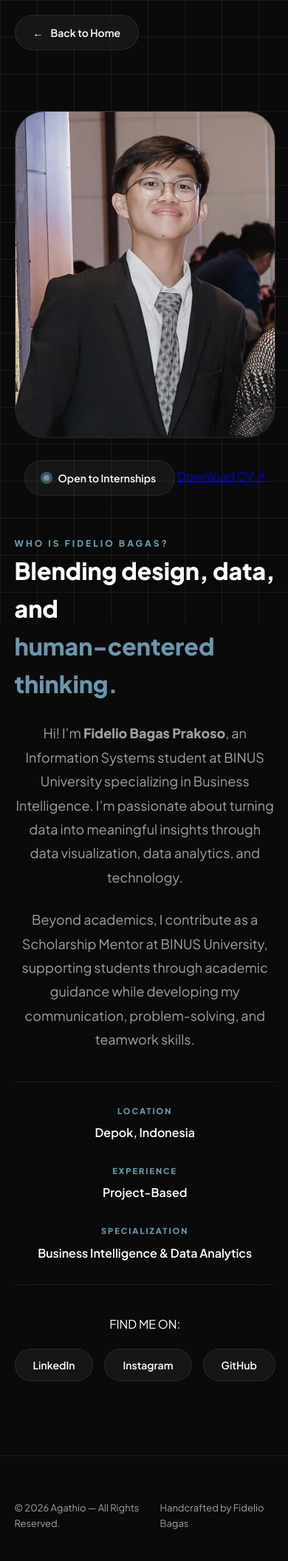
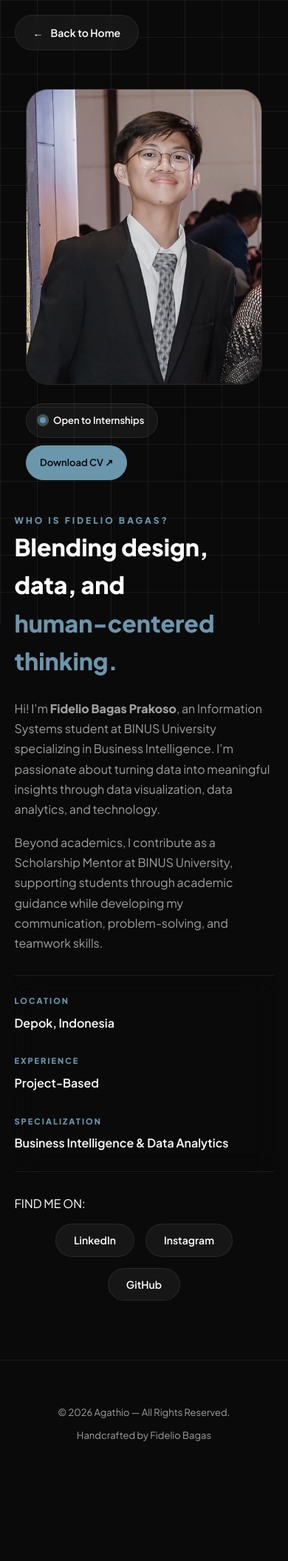
Before and after one commit to Agathow/agathio, a PHP site: page /about.html in a window 390 px wide. Shown: the whole page at 74% size. After the commit the page ends 1948 px from the top, so only its background shows below. Run offline with PHP 8.4, Linux system fonts and the light colour scheme.

Commit message:
update 19-09

```diff
--- a/about.css
+++ b/about.css
@@ -1,6 +1,7 @@
 /* ==========================================================================
    1. VARIABLES & RESET
    ========================================================================== */
+
 :root {
     --bg-dark: #0a0a0a;
     --accent-blue: #6A97AC;
@@ -35,9 +36,11 @@ body {
     opacity: 0.8;
 }
 
+
 /* ==========================================================================
-   2. BACK BUTTON NAVIGATION
+   2. BACK BUTTON
    ========================================================================== */
+
 .back-navigation {
     position: fixed;
     top: 40px;
@@ -76,9 +79,11 @@ body {
     transform: translateX(-3px);
 }
 
+
 /* ==========================================================================
-   3. ABOUT CONTENT LAYOUT
+   3. ABOUT CONTENT
    ========================================================================== */
+
 .about-page {
     padding-top: 150px;
     max-width: 1250px;
@@ -88,14 +93,15 @@ body {
 
 .about-grid {
     display: grid;
-    grid-template-columns: 1fr 1.2fr;
-    gap: 80px;
+    grid-template-columns: 360px 1fr;
+    gap: 60px;
     align-items: start;
 }
 
 .about-photo-wrapper {
     width: 100%;
     aspect-ratio: 4 / 5;
+    max-height: 450px;
     background: var(--glass);
     border: 1px solid var(--border);
     border-radius: 40px;
@@ -116,22 +122,39 @@ body {
     transform: scale(1.05);
 }
 
+
+/* ==========================================================================
+   4. STATUS + CV
+   ========================================================================== */
+
+.status-wrapper {
+    display: flex;
+    flex-direction: row;
+    align-items: center;
+    justify-content: flex-start;
+    gap: 10px;
+    width: 100%;
+    margin-top: 25px;
+}
+
 .status-badge {
     display: inline-flex;
     align-items: center;
-    gap: 12px;
+    justify-content: center;
+    gap: 10px;
     background: var(--glass);
     border: 1px solid var(--border);
-    padding: 12px 25px;
+    padding: 12px 18px;
     border-radius: 100px;
-    margin-top: 30px;
-    font-size: 14px;
+    font-size: 13px;
     font-weight: 600;
+    white-space: nowrap;
 }
 
 .live-dot {
     width: 8px;
     height: 8px;
+    flex-shrink: 0;
     background: var(--accent-blue);
     border-radius: 50%;
     position: relative;
@@ -147,31 +170,84 @@ body {
 }
 
 @keyframes livePulse {
-    0% { transform: scale(1); opacity: 1; }
-    100% { transform: scale(3); opacity: 0; }
+    0% {
+        transform: scale(1);
+        opacity: 1;
+    }
+
+    100% {
+        transform: scale(3);
+        opacity: 0;
+    }
 }
 
-/* Typography & Content */
-.tag { color: var(--accent-blue); font-weight: 800; letter-spacing: 3px; font-size: 12px; }
-.text-blue { color: var(--accent-blue); }
+
+/* CV BUTTON */
+
+.cv-button {
+    display: inline-flex;
+    align-items: center;
+    justify-content: center;
+    padding: 12px 18px;
+    border-radius: 100px;
+    background: var(--accent-blue);
+    color: #000;
+    text-decoration: none;
+    font-size: 13px;
+    font-weight: 600;
+    border: 1px solid var(--accent-blue);
+    white-space: nowrap;
+    transition: var(--transition-smooth);
+}
+
+.cv-button:hover {
+    background: #ffffff;
+    color: #000;
+    border-color: #ffffff;
+    transform: translateY(-3px);
+}
+
+
+/* ==========================================================================
+   5. TYPOGRAPHY
+   ========================================================================== */
+
+.tag {
+    color: var(--accent-blue);
+    font-weight: 800;
+    letter-spacing: 3px;
+    font-size: 12px;
+}
+
+.text-blue {
+    color: var(--accent-blue);
+}
 
 .bio-content p {
     color: var(--text-gray);
-    font-size: 18px;
-    margin-bottom: 25px;
-    line-height: 1.8;
+    font-size: 17px;
+    margin-bottom: 18px;
+    line-height: 1.7;
+}
 
-}
+
+/* ==========================================================================
+   6. PERSONAL INFORMATION
+   ========================================================================== */
 
 .personal-info-grid {
     display: grid;
     grid-template-columns: repeat(3, 1fr);
     gap: 20px;
-    margin: 40px 0;
-    padding: 30px 0;
+    margin: 30px 0;
+    padding: 25px 0;
     border-top: 1px solid var(--border);
     border-bottom: 1px solid var(--border);
     backdrop-filter: blur(15px);
+}
+
+.info-item {
+    min-width: 0;
 }
 
 .info-item .label {
@@ -184,10 +260,33 @@ body {
     margin-bottom: 8px;
 }
 
-.info-item .value { font-size: 16px; font-weight: 600; color: white; }
+.info-item .value {
+    font-size: 16px;
+    font-weight: 600;
+    color: white;
+    line-height: 1.5;
+}
 
-/* Socials & Filter Btn Re-use */
-.social-links { display: flex; gap: 15px; margin-top: 20px; }
+
+/* ==========================================================================
+   7. SOCIALS
+   ========================================================================== */
+
+.social-wrapper {
+    margin-top: 30px;
+}
+
+.stack-label {
+    font-size: 16px;
+    color: #ffffff;
+}
+
+.social-links {
+    display: flex;
+    gap: 15px;
+    margin-top: 15px;
+}
+
 .filter-btn {
     text-decoration: none;
     background: var(--glass);
@@ -206,14 +305,16 @@ body {
     border-color: var(--accent-blue);
 }
 
+
 /* ==========================================================================
-   4. FOOTER & RESPONSIVE
+   8. FOOTER
    ========================================================================== */
+
 footer {
     padding: 60px 5% 40px;
     border-top: 1px solid var(--border);
     background-color: var(--bg-dark);
-    margin-top: 100px;
+    margin-top: 80px;
 }
 
 .footer-bottom {
@@ -226,10 +327,71 @@ footer {
     font-size: 13px;
 }
 
+
+/* ==========================================================================
+   9. RESPONSIVE
+   ========================================================================== */
+
 @media (max-width: 1000px) {
-    .back-navigation { top: 20px; left: 5%; }
-    .about-grid { grid-template-columns: 1fr; gap: 50px; text-align: center; }
-    .about-visual { max-width: 500px; margin: 0 auto; }
-    .personal-info-grid { grid-template-columns: 1fr; gap: 30px; }
-    .social-links { justify-content: center; }
+
+    .back-navigation {
+        top: 20px;
+        left: 5%;
+    }
+
+    .about-grid {
+        grid-template-columns: 1fr;
+        gap: 40px;
+    }
+
+    .about-visual {
+        max-width: 360px;
+        margin: 0 auto;
+    }
+
+    .personal-info-grid {
+        grid-template-columns: 1fr;
+        gap: 30px;
+    }
+
+    .social-links {
+        justify-content: center;
+    }
+
 }
+
+
+@media (max-width: 600px) {
+
+    .about-page {
+        padding-top: 120px;
+    }
+
+    .about-visual {
+        max-width: 320px;
+    }
+
+    .about-photo-wrapper {
+        border-radius: 30px;
+    }
+
+    .bio-content p {
+        font-size: 16px;
+    }
+
+    .status-wrapper {
+        flex-direction: column;
+        align-items: flex-start;
+    }
+
+    .social-links {
+        flex-wrap: wrap;
+    }
+
+    .footer-bottom {
+        flex-direction: column;
+        gap: 10px;
+        text-align: center;
+    }
+
+}
```
